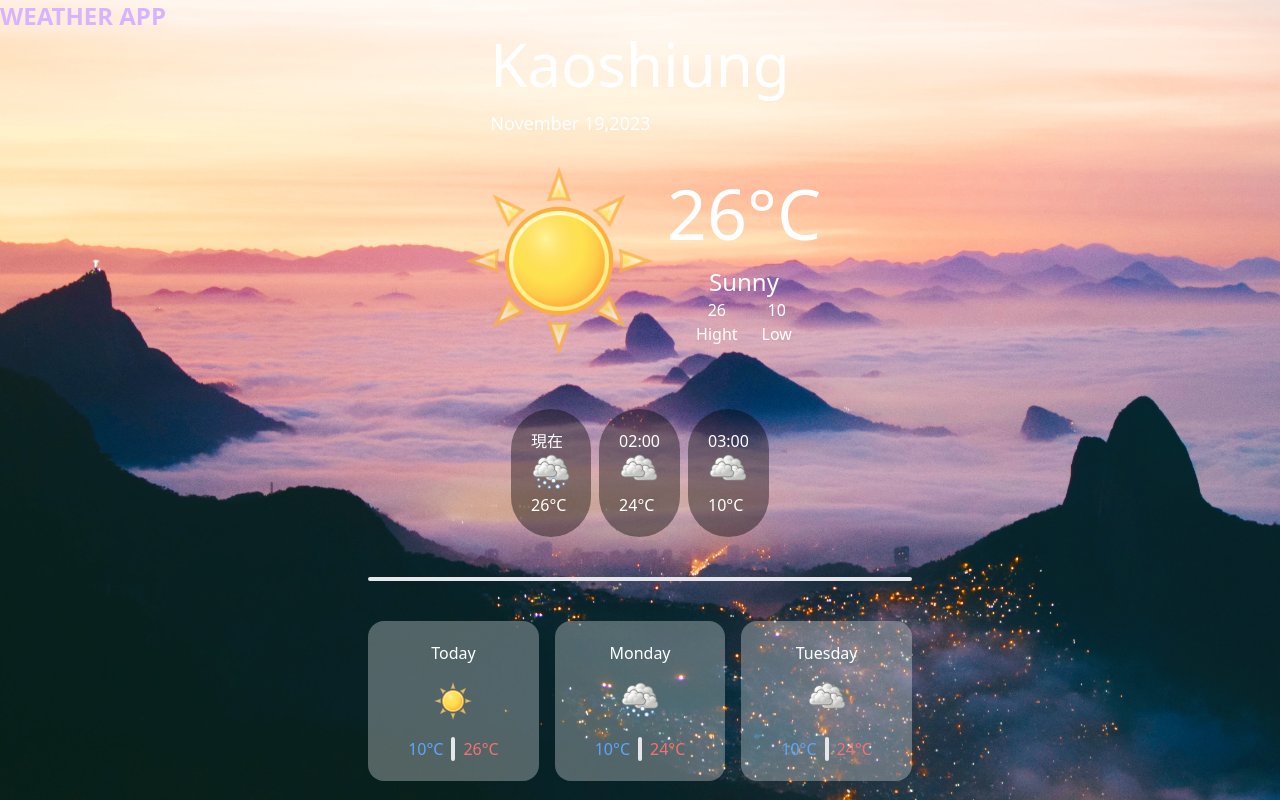
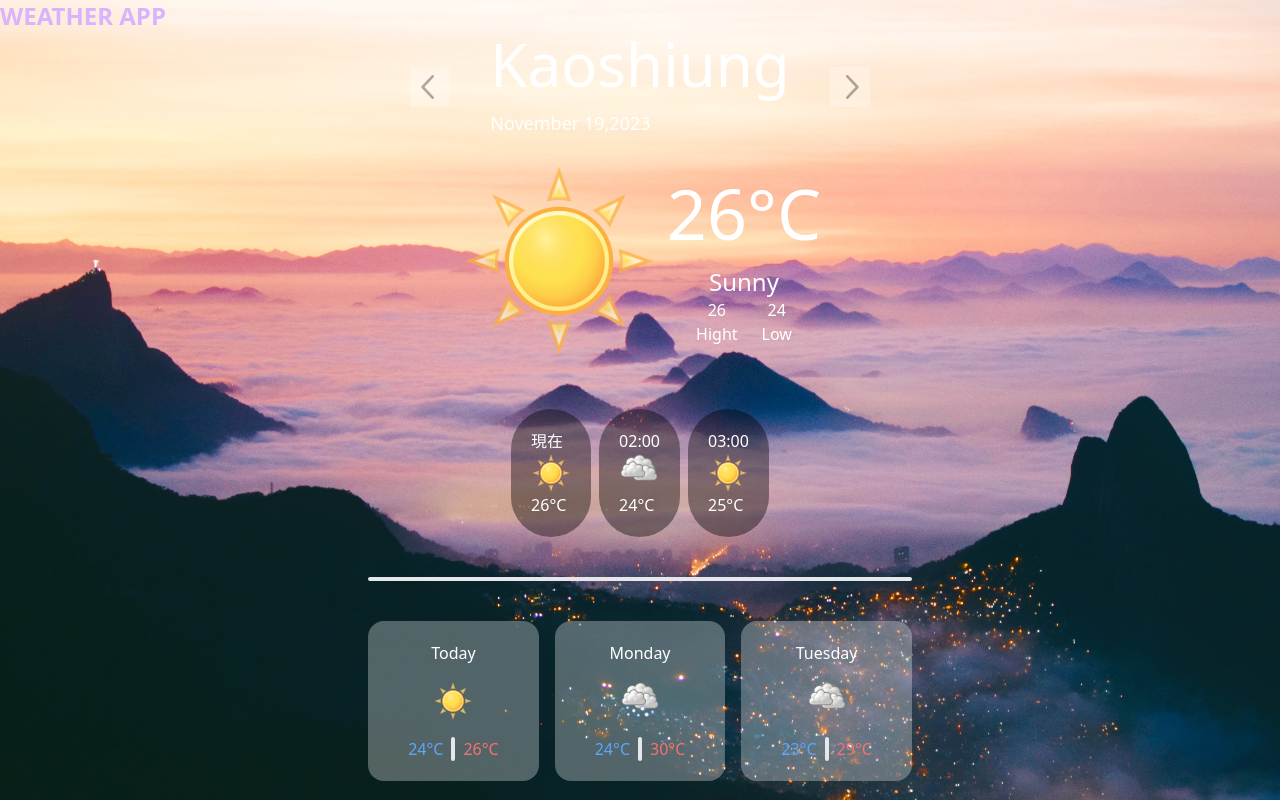
Before and after one commit to JiunJieLin/React-Weather, a Next.js app: page / in a window 1280 px wide. Built offline with nearby package versions, Linux system fonts and the light colour scheme.

Commit message:
button click

```diff
--- /dev/null
+++ b/src/components/button.jsx
@@ -0,0 +1,21 @@
+import { ChevronLeftIcon, ChevronRightIcon } from "@radix-ui/react-icons";
+
+const Button = ({ handleNextLocation, handlePrevLocation }) => {
+  return (
+    <div className="flex items-center justify-center gap-4 ">
+      <button
+        onClick={handlePrevLocation}
+        className="bg-white opacity-30 absolute top-12 left-[-80px]"
+      >
+        <ChevronLeftIcon className="w-[40px] h-[40px]  text-black" />
+      </button>
+      <button
+        onClick={handleNextLocation}
+        className="bg-white opacity-30 absolute top-12 right-[-80px]"
+      >
+        <ChevronRightIcon className="w-[40px] h-[40px]  text-black" />
+      </button>
+    </div>
+  );
+};
+export default Button;
--- a/src/components/fakeData.js
+++ b/src/components/fakeData.js
@@ -8,9 +8,9 @@ const fakeDatas = [
         today: true,
         weather: "Sunny",
         hourlyWeather: [
-          { "01:00": 26, weather: "Rainy" },
+          { "01:00": 26, weather: "Sunny" },
           { "02:00": 24, weather: "Cloudy" },
-          { "03:00": 10, weather: "Cloudy" },
+          { "03:00": 25, weather: "Sunny" },
         ],
       },
       {
@@ -19,9 +19,9 @@ const fakeDatas = [
         today: true,
         weather: "Rainy",
         hourlyWeather: [
-          { "01:00": 23, weather: "Rainy" },
+          { "01:00": 27, weather: "Rainy" },
           { "02:00": 24, weather: "Cloudy" },
-          { "03:00": 10, weather: "Cloudy" },
+          { "03:00": 30, weather: "Cloudy" },
         ],
       },
       {
@@ -30,8 +30,84 @@ const fakeDatas = [
         today: true,
         weather: "Cloudy",
         hourlyWeather: [
-          { "01:00": 23, weather: "Rainy" },
+          { "01:00": 23, weather: "Sunny" },
           { "02:00": 24, weather: "Cloudy" },
+          { "03:00": 29, weather: "Rainy" },
+        ],
+      },
+    ],
+  },
+  {
+    location: "Taipei",
+    dateList: [
+      {
+        id: "01",
+        date: "19 November",
+        today: true,
+        weather: "Cloudy",
+        hourlyWeather: [
+          { "01:00": 20, weather: "Sunny" },
+          { "02:00": 17, weather: "Rainy" },
+          { "03:00": 18, weather: "Cloudy" },
+        ],
+      },
+      {
+        id: "02",
+        date: "20 November",
+        today: true,
+        weather: "Rainy",
+        hourlyWeather: [
+          { "01:00": 18, weather: "Rainy" },
+          { "02:00": 16, weather: "Cloudy" },
+          { "03:00": 18, weather: "Cloudy" },
+        ],
+      },
+      {
+        id: "03",
+        date: "21 November",
+        today: true,
+        weather: "Cloudy",
+        hourlyWeather: [
+          { "01:00": 18, weather: "Rainy" },
+          { "02:00": 24, weather: "Sunny" },
+          { "03:00": 22, weather: "Cloudy" },
+        ],
+      },
+    ],
+  },
+  {
+    location: "Taoyuan",
+    dateList: [
+      {
+        id: "01",
+        date: "19 November",
+        today: true,
+        weather: "Rainy",
+        hourlyWeather: [
+          { "01:00": 8, weather: "Rainy" },
+          { "02:00": 10, weather: "Rainy" },
+          { "03:00": 10, weather: "Sunny" },
+        ],
+      },
+      {
+        id: "02",
+        date: "20 November",
+        today: true,
+        weather: "Rainy",
+        hourlyWeather: [
+          { "01:00": 7, weather: "Sunny" },
+          { "02:00": 10, weather: "Cloudy" },
+          { "03:00": 11, weather: "Cloudy" },
+        ],
+      },
+      {
+        id: "03",
+        date: "21 November",
+        today: true,
+        weather: "Cloudy",
+        hourlyWeather: [
+          { "01:00": 6, weather: "Rainy" },
+          { "02:00": 12, weather: "Sunny" },
           { "03:00": 10, weather: "Cloudy" },
         ],
       },
--- a/src/components/weather.jsx
+++ b/src/components/weather.jsx
@@ -2,16 +2,19 @@ import { renderIcon, formatDateInfo } from "@/components/formattedData.js";
 import CurrentWeather from "./CurrentWeather";
 import HourlyItem from "./hourlyItem";
 import WeeklyItem from "./weeklyItem";
-const Weather = ({ data }) => {
-  const dateList = data.dateList;
+import Button from "@/components/button";
+import { useState } from "react";
+import fakeDatas from "./fakeData";
+const Weather = () => {
+  const [currentActive, setCurrentActive] = useState(0);
+  const activeWeather = fakeDatas[currentActive];
+
+  const dateList = activeWeather.dateList;
   const firstDate = formatDateInfo(dateList[0].date);
   const transformedFirstDate = `${firstDate.month} ${firstDate.date},${firstDate.year}`;
-  const currentWeather = data.dateList[0].weather;
-
+  const currentWeather = activeWeather.dateList[0].weather;
   const currentIcon = renderIcon(currentWeather);
-
-  const hourlyWeatherData = data.dateList[0].hourlyWeather;
-
+  const hourlyWeatherData = activeWeather.dateList[0].hourlyWeather;
   const timeValues = hourlyWeatherData.map((hourData) => {
     const time = Object.values(hourData)[0];
     return time;
@@ -21,11 +24,29 @@ const Weather = ({ data }) => {
   const dailyHighestTemp = Math.max(...timeValues);
   const dailyLowestTemp = Math.min(...timeValues);
 
+  const handleNextLocation = () => {
+    console.log("next clicked");
+    setCurrentActive((prev) => (prev + 1) % fakeDatas.length);
+  };
+  const handlePrevLocation = () => {
+    console.log("prev clicked");
+    setCurrentActive(
+      (prev) => (prev - 1 + fakeDatas.length) % fakeDatas.length
+    );
+  };
   return (
     <>
-      <div className="flex justify-start flex-col text-white sm:justify-center sm:items-center ">
-        <h1 className="text-[60px] sm:text-[35px]">{data.location}</h1>
-        <p className="text-lg ">{transformedFirstDate}</p>
+      <div className="relative">
+        <div className="flex justify-start flex-col text-white sm:justify-center sm:items-center ">
+          <h1 className="text-[60px] sm:text-[35px]">
+            {activeWeather.location}
+          </h1>
+          <p className="text-lg ">{transformedFirstDate}</p>
+        </div>
+        <Button
+          handleNextLocation={handleNextLocation}
+          handlePrevLocation={handlePrevLocation}
+        />
       </div>
 
       <CurrentWeather
--- a/src/pages/index.jsx
+++ b/src/pages/index.jsx
@@ -1,8 +1,7 @@
 import backgroundImage from "../public/backgroundImage.jpg";
 import Weather from "@/components/weather";
-import fakeDatas from "@/components/fakeData";
+
 const Home = () => {
-  const weatherLocation = fakeDatas[0];
   return (
     <div
       className=" min-h-screen bg-center bg-cover flex flex-col relative sm: justify-center "
@@ -12,7 +11,7 @@ const Home = () => {
         WEATHER APP
       </p>
       <div className="flex flex-col items-center gap-6 sm:gap-3 ">
-        <Weather data={weatherLocation} />
+        <Weather />
       </div>
     </div>
   );
```
